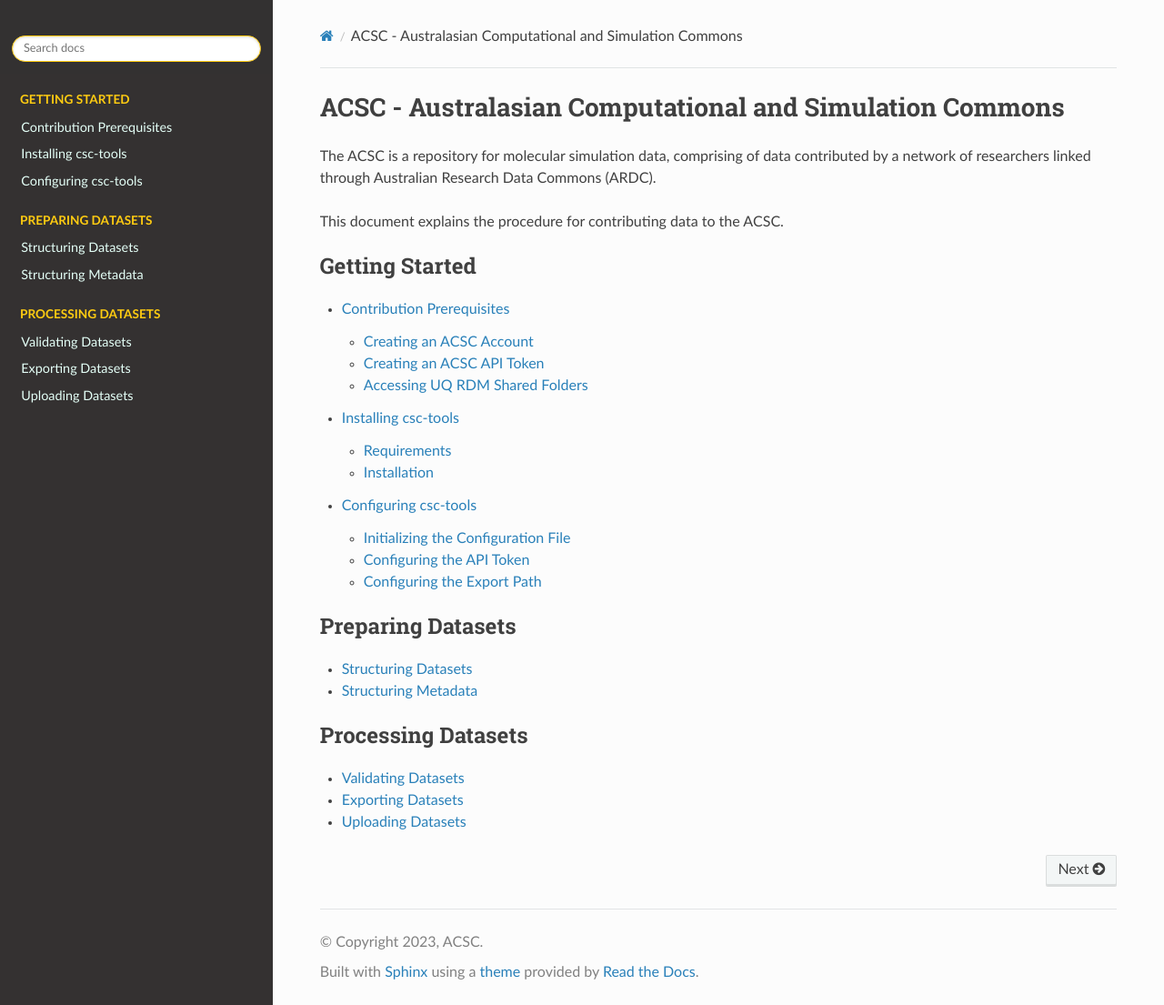
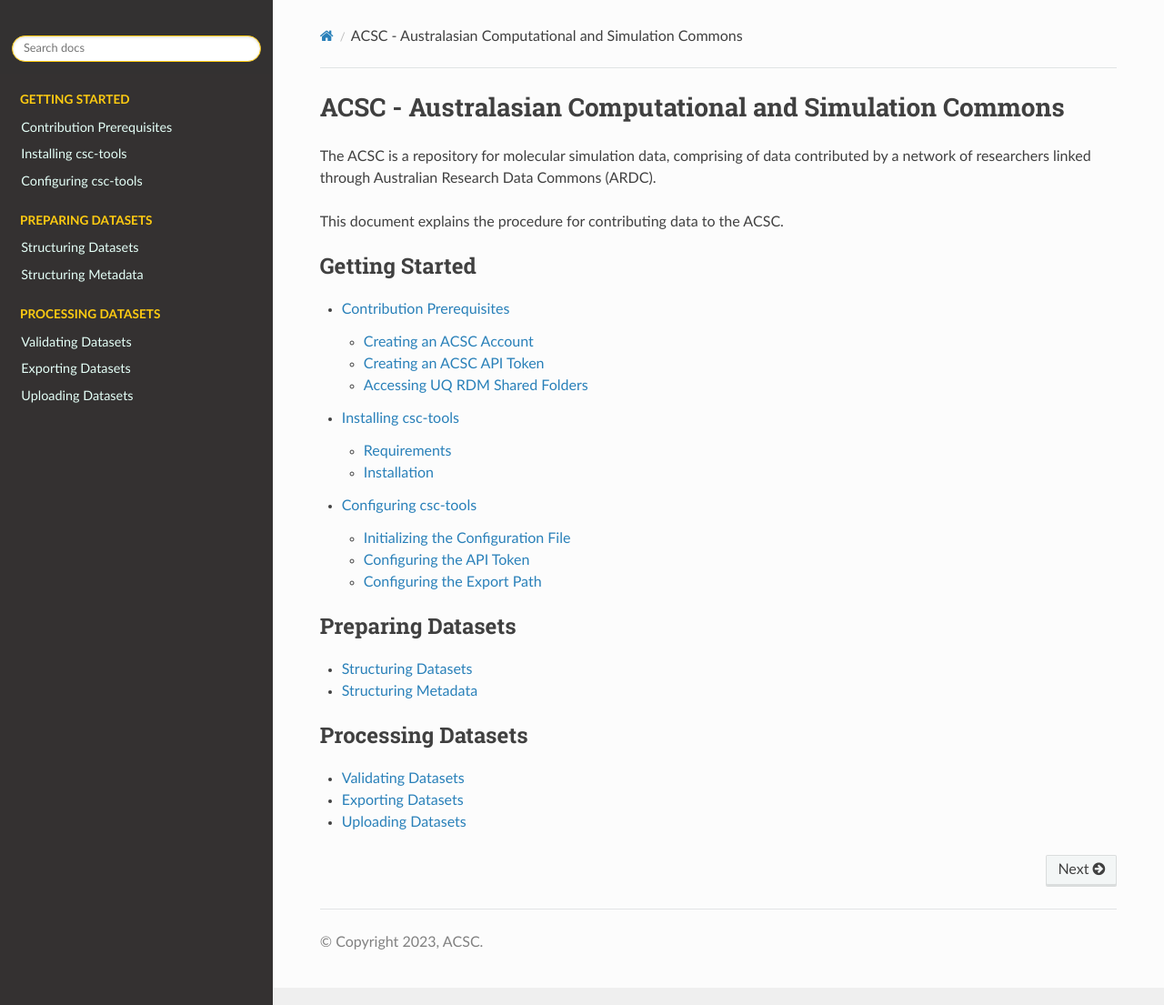
Before and after one commit to ATB-UQ/csc-tools, a Sphinx documentation site: the page built from docs/source/index.rst, in a window 1280 px wide and 1105 px high. Shown: the whole window at 91% size. Built offline with Sphinx 7.4.7 and the Read the Docs theme 2.0.0, drawn with Linux system fonts in a browser that asks for light colours.

Commit message:
hide sphinx text

```diff
--- a/docs/source/conf.py
+++ b/docs/source/conf.py
@@ -64,6 +64,7 @@
 html_favicon = '_static/images/fav.ico'
 
 html_show_sourcelink = False # Hide "Show Source" link
+html_show_sphinx = False # Hide "Built with Sphinx using a theme provided by Read the Docs." text
 
 html_context = {
     "display_github": False, # Integrate GitHub
```
